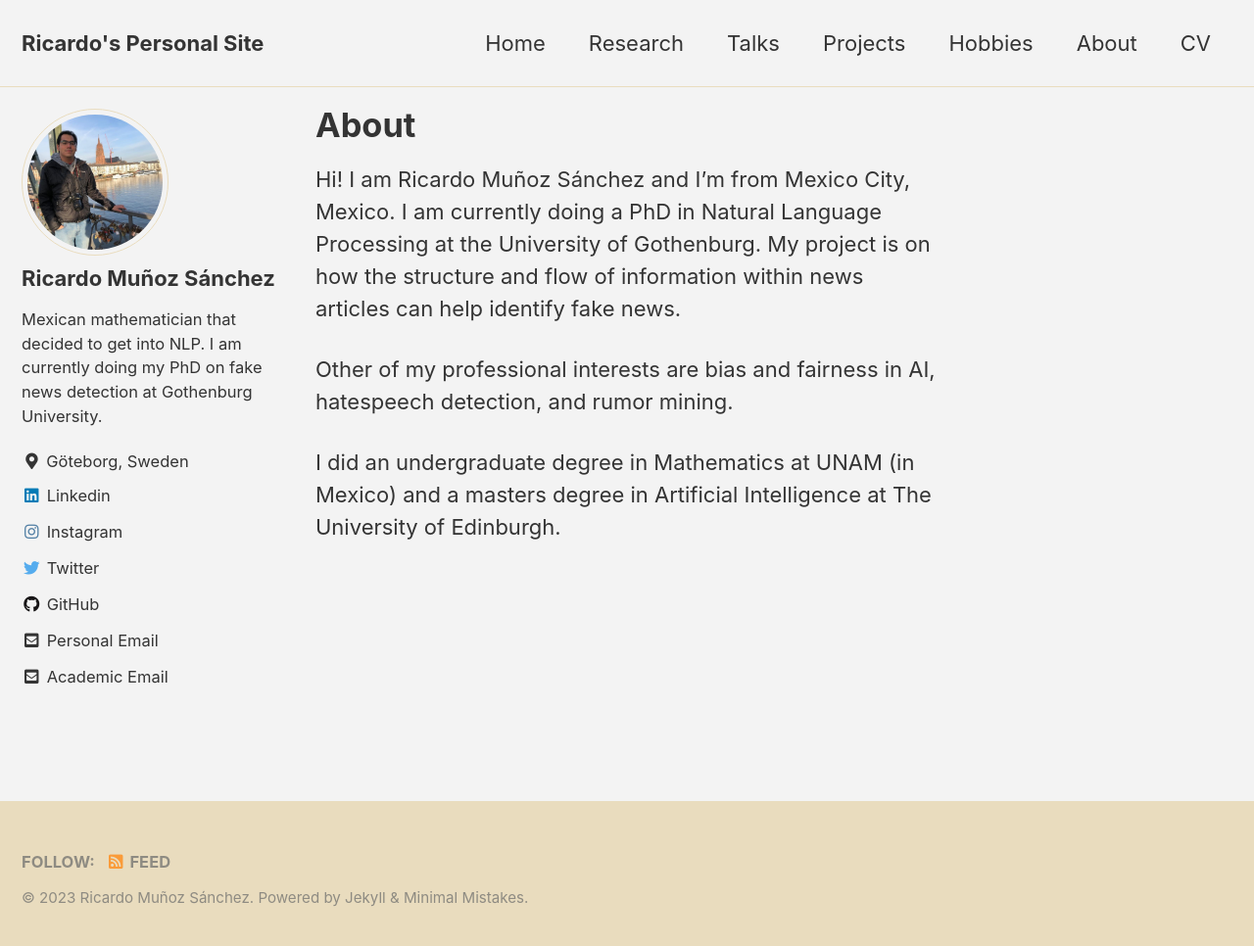
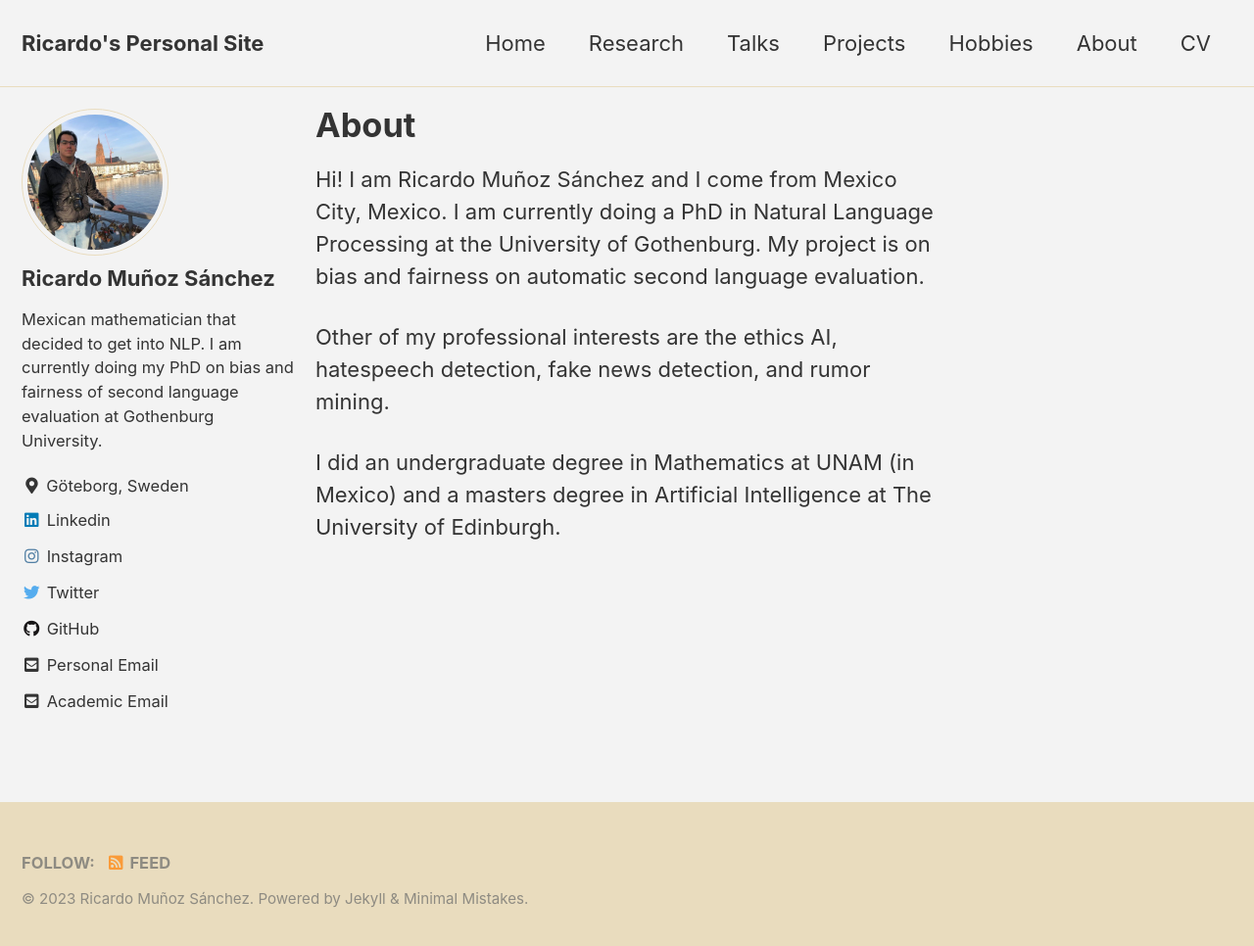
Before and after one commit to rimusa/rimusa.github.io, a Jekyll site: the page built from docs/_pages/about.md, in a window 1280 px wide and 973 px high. Shown: the top 966 px of the window at 98% size. Built offline with Jekyll 4.4.1, drawn with Linux system fonts in a browser that asks for light colours; cached includes are drawn as plain includes.

Commit message:
Updated topic

```diff
--- a/docs/_config.yml
+++ b/docs/_config.yml
@@ -101,7 +101,7 @@ author:
   name             : *name_var
   avatar           : "/assets/images/picture.jpg"
   #bio              : "I am a Mexican mathematician working on fake news detection using Natural Language Processing."
-  bio              : "Mexican mathematician that decided to get into NLP. I am currently doing my PhD on fake news detection at Gothenburg University."
+  bio              : "Mexican mathematician that decided to get into NLP. I am currently doing my PhD on bias and fairness of second language evaluation at Gothenburg University."
   #bio              : "I am an **amazing** person."
   location         : "Göteborg, Sweden"
   email            :
--- a/docs/_pages/about.md
+++ b/docs/_pages/about.md
@@ -5,10 +5,10 @@ permalink: /about/
 author_profile: true
 ---
 
-Hi! I am Ricardo Muñoz Sánchez and I'm from Mexico City, Mexico.
+Hi! I am Ricardo Muñoz Sánchez and I come from Mexico City, Mexico.
 I am currently doing a PhD in Natural Language Processing at the University of Gothenburg.
-My project is on how the structure and flow of information within news articles can help identify fake news.
+My project is on bias and fairness on automatic second language evaluation.
 
-Other of my professional interests are bias and fairness in AI, hatespeech detection, and rumor mining.
+Other of my professional interests are the ethics AI, hatespeech detection, fake news detection, and rumor mining.
 
 I did an undergraduate degree in Mathematics at UNAM (in Mexico) and a masters degree in Artificial Intelligence at The University of Edinburgh.
```
Also changed, not shown: docs/_pages/education.md (+3 -1 lines).
